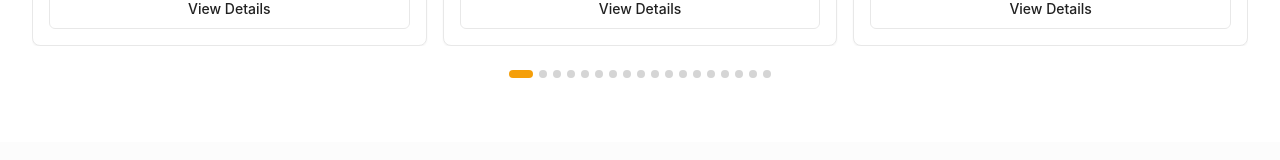
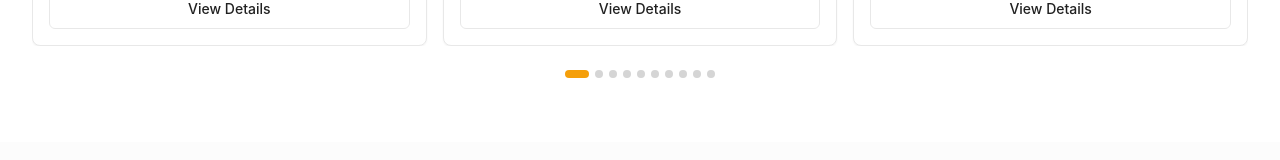
Before and after one commit to AI-Byte-Consult-Ltd/bulgaria-homefinder, a React (Vite) app: page / in a window 1280 px wide. Shown: the part 1396-1556 px from the top of the page. Built offline with nearby package versions, Linux system fonts and the light colour scheme.

Commit message:
Changes
Co-authored-by: Navajjoo <58314075+Navajjoo@users.noreply.github.com>

```diff
--- a/src/pages/Home.tsx
+++ b/src/pages/Home.tsx
@@ -22,7 +22,7 @@ const Home = () => {
 
   const lang = (i18n.language || 'en').split('-')[0];
 
-  const featuredProperties = mockProperties.filter((p) => p.featured);
+  const featuredProperties = mockProperties.filter((p) => p.featured).slice(0, 10);
   const newestProperties = [...mockProperties].reverse().slice(0, 10);
 
   // Static articles data (5 languages, fallback to existing text when missing)
```
